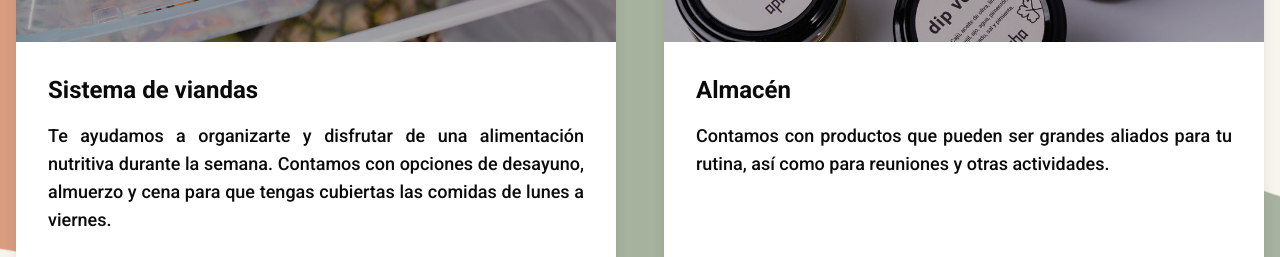
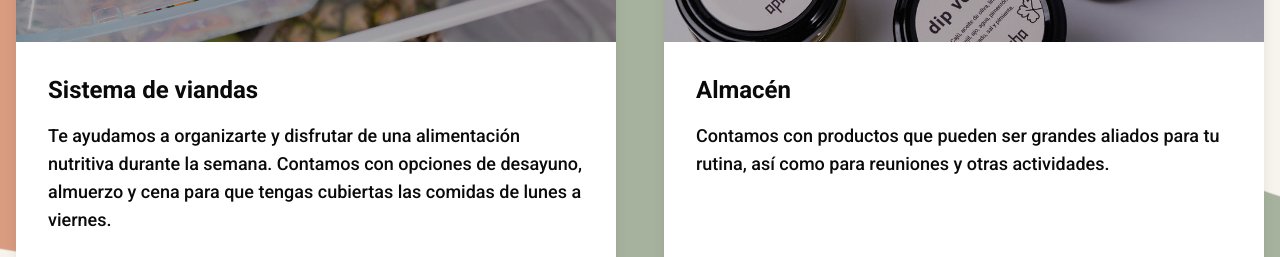
Before and after one commit to SF-Prog/apacha-store, a Next.js app: page / in a window 1280 px wide. Shown: the part 2760-3017 px from the top of the page. Built offline with nearby package versions, Linux system fonts and the light colour scheme; no server answers.

Commit message:
text updates

```diff
--- a/app/components/sections/our-services/our-services.tsx
+++ b/app/components/sections/our-services/our-services.tsx
@@ -22,7 +22,7 @@ const OurServices: React.FC = () => {
           Servicios
         </motion.h2>
         <div className="grid grid-cols-1 md:grid-cols-2 gap-12">
-          {services.map((service, index) => (
+           {services.map((service, index) => (
             <Link href={service.url} key={service.title}>
               <motion.div
                 key={service.title}
@@ -44,7 +44,7 @@ const OurServices: React.FC = () => {
                 </div>
                 <div className="p-8 flex flex-col flex-grow">
                   <h3 className="text-2xl font-semibold mb-4 text-apacha-brown">{service.title}</h3>
-                  <p className="text-justify text-apacha-black text-lg flex-grow">{service.description}</p>
+                  <p className="text-start text-apacha-black text-lg flex-grow">{service.description}</p>
                 </div>
               </motion.div>
             </Link>
--- a/app/components/sections/product-grid/product-grid.tsx
+++ b/app/components/sections/product-grid/product-grid.tsx
@@ -21,7 +21,7 @@ const ProductGrid: React.FC = () => {
 
   return (
     <section className="py-12">
-      <h2 className="text-3xl font-bold text-center mb-2 md:mb-8 text-apacha-green">
+      <h2 className="text-2xl md:text-3xl font-bold text-center mb-2 md:mb-8 text-apacha-green">
         Armá tu pack
       </h2>
       <div className="container mx-auto px-4 py-8">
--- a/app/components/sections/workshops-grid/workshops-grid.tsx
+++ b/app/components/sections/workshops-grid/workshops-grid.tsx
@@ -70,7 +70,7 @@ export function WorkshopsGrid() {
         />
         <CardHeader>
           <CardTitle className="text-xl font-semibold text-apacha_orange-100">{workshop.title}</CardTitle>
-          <CardDescription className="text-justify">{capitalize(workshop.description)}</CardDescription>
+          <CardDescription className="text-start">{capitalize(workshop.description)}</CardDescription>
         </CardHeader>
         <CardContent className="flex-grow">
           <div className="space-y-2 text-sm text-gray-600">
@@ -123,7 +123,7 @@ export function WorkshopsGrid() {
           transition={{ duration: 0.5 }}
         >
           <h1 className="text-2xl md:text-4xl font-bold text-apacha-brown mb-4">Descubre nuestros talleres de cocina</h1>
-          <p className="text-lg text-justify md:text-center text-apacha-black mb-6">
+          <p className="text-lg text-center text-apacha-black mb-6">
             Queremos compartir el conocimiento y herramientas que hemos aprendido y adquirido para que puedas disfrutar de cocinar alimentos ricos y nutritivos en tu casa.
           </p>
         </motion.div>
```
